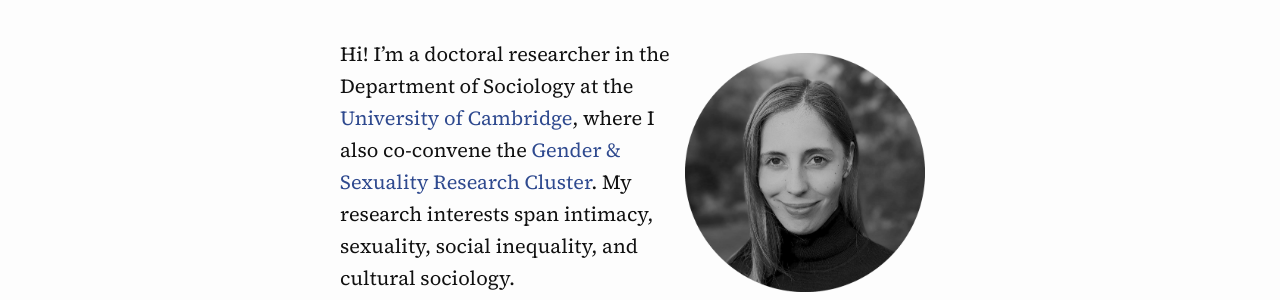
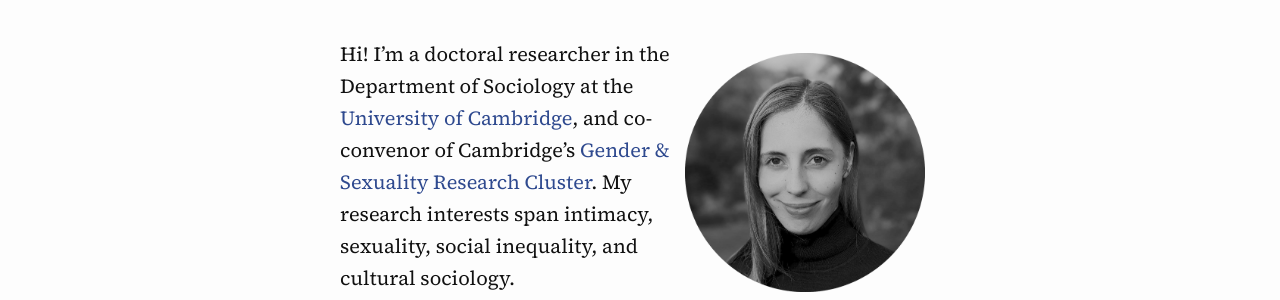
Before and after one commit to simone-schneider/simone-schneider.github.io, a Jekyll site: the page built from index.md, in a window 1280 px wide. Shown: the part 121-421 px from the top of the page. Built offline with Jekyll 4.4.1, drawn with Linux system fonts in a browser that asks for light colours.

Commit message:
Update index.md

```diff
--- a/index.md
+++ b/index.md
@@ -7,6 +7,6 @@ layout: page
 
 ![Simone Schneider](Schneider_photo_bw.png){:style="float:right; margin:15px; width: 40%;"}
 
-Hi! I'm a doctoral researcher in the Department of Sociology at the [University of Cambridge](https://research.sociology.cam.ac.uk/profile/simone-schneider-2022), where I also co-convene the [Gender & Sexuality Research Cluster](https://research.sociology.cam.ac.uk/gender-sexuality-research-cluster). My research interests span intimacy, sexuality, social inequality, and cultural sociology.
+Hi! I'm a doctoral researcher in the Department of Sociology at the [University of Cambridge](https://research.sociology.cam.ac.uk/profile/simone-schneider-2022), and co-convenor of Cambridge's [Gender & Sexuality Research Cluster](https://research.sociology.cam.ac.uk/gender-sexuality-research-cluster). My research interests span intimacy, sexuality, social inequality, and cultural sociology.
 
 In my dissertation, I study meanings and experiences of infidelity in intimate relationships. As part of this project, I conduct qualitative interviews with people who experienced infidelity, and a discourse analysis of dating platforms geared at infidelity. Through the lens of infidelity, I engage with wider questions around social norms, morality, and inequality.
```
